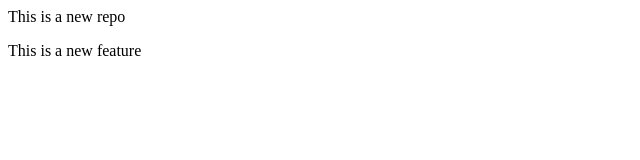
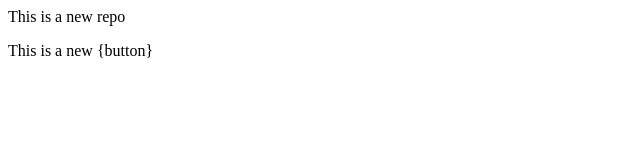
Before and after one commit to rudraprasad2002/localrepo, a plain HTML site: page index.html in a window 1280 px wide. Shown: the full height of the page, 0-640 px from the left. Drawn offline with Linux system fonts and the light colour scheme.

Commit message:
Add new changes

```diff
--- a/index.html
+++ b/index.html
@@ -1,2 +1,2 @@
 <p>This is a new repo</p>
-<p>This is a new feature</p>
+<p>This is a new {button}</p>
```
